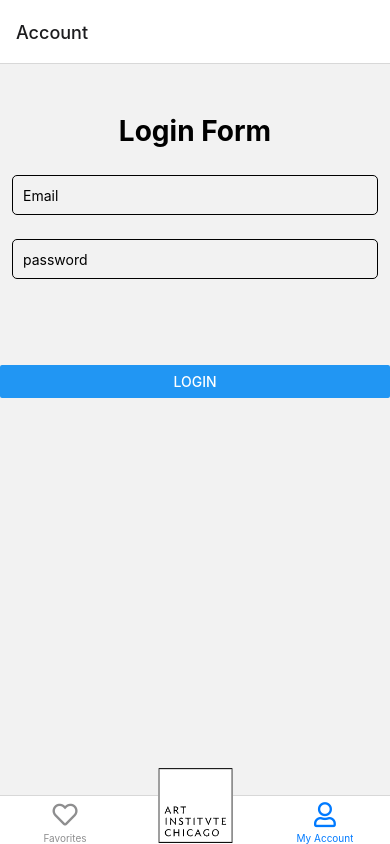
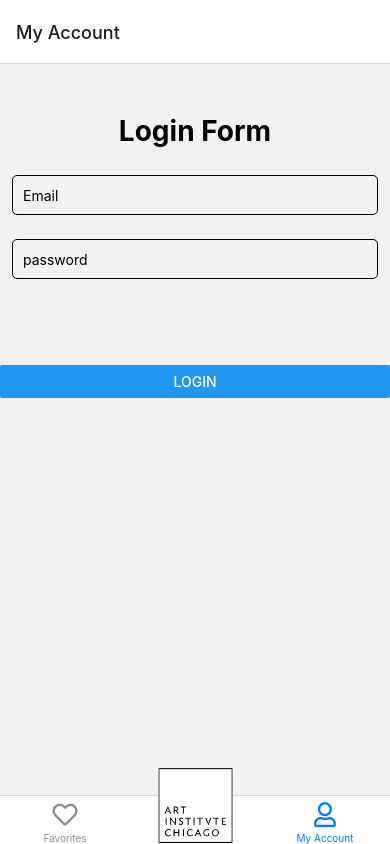
Before and after one commit to OscarFM014/art_institute_chicago_app, a React Native app: screen /AccountNavigation in a window 390 px wide. Built offline with nearby package versions, Linux system fonts and the light colour scheme; no server answers; what aws-amplify would draw is missing.

Commit message:
fix: navigation favorite>artwork

```diff
--- a/src/navigation/AccountNavigation.js
+++ b/src/navigation/AccountNavigation.js
@@ -7,7 +7,7 @@ const Stack = createNativeStackNavigator();
 export default function AccountNavigation() {
     return (
         <Stack.Navigator >
-            <Stack.Screen name="Account" component={AccountScreen} />
+            <Stack.Screen name="My Account" component={AccountScreen} />
         </Stack.Navigator>
     )
 }
--- a/src/navigation/FavoritesNavigation.js
+++ b/src/navigation/FavoritesNavigation.js
@@ -1,6 +1,7 @@
 import React from 'react'
 import { createNativeStackNavigator } from '@react-navigation/native-stack'
 import FavoriteScreen from "../screens/Favorite"
+import ArtworkScreen from "../screens/Artwork";
 
 const Stack = createNativeStackNavigator();
 
@@ -8,6 +9,7 @@ export default function FavoriteNavigation() {
     return (
         <Stack.Navigator >
             <Stack.Screen name="Favorite" component={FavoriteScreen} />
+            <Stack.Screen name="Artwork" component={ArtworkScreen} options={{ title: "", headerTransparent: true }} />
         </Stack.Navigator>
     )
 }
```
